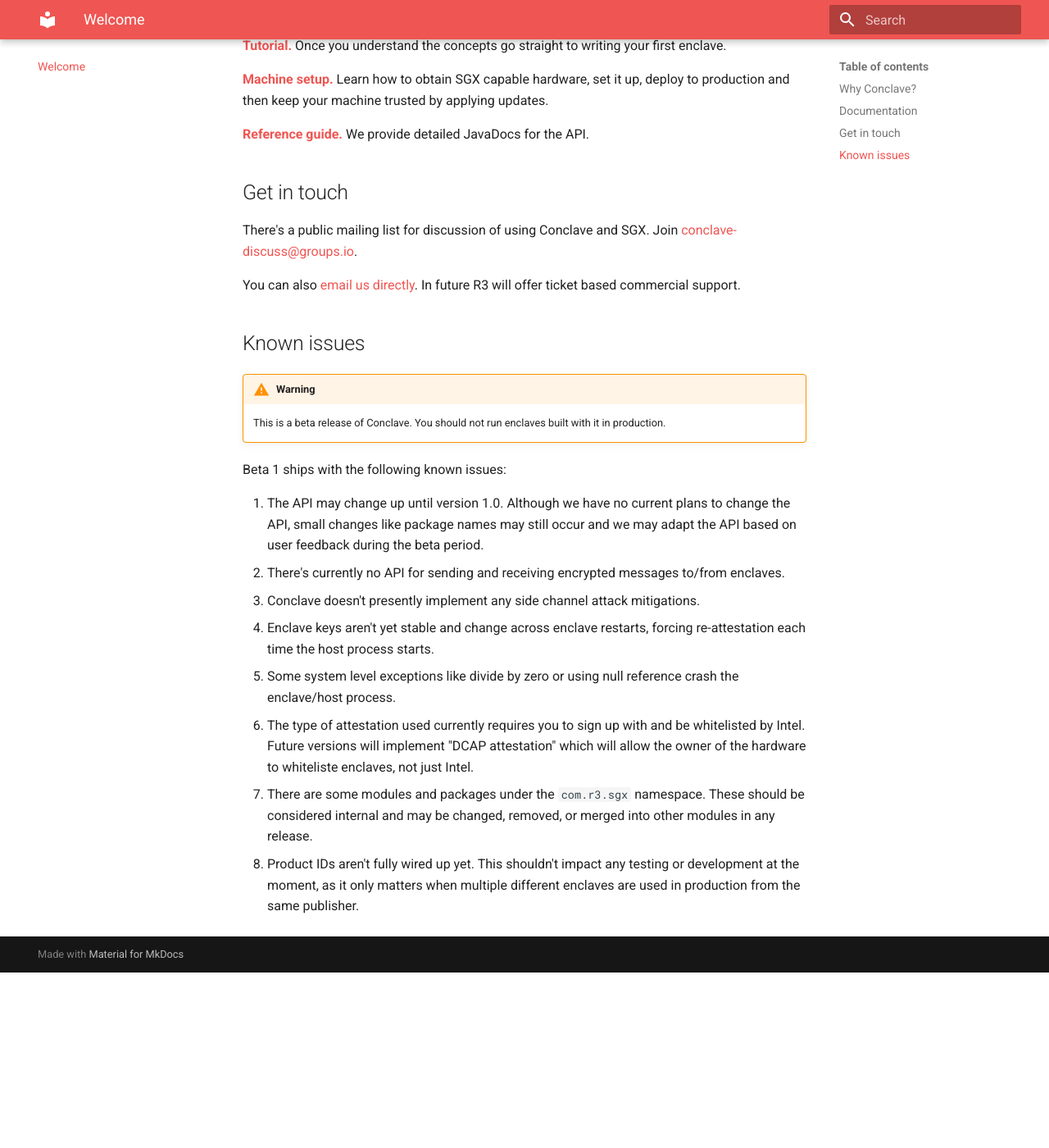
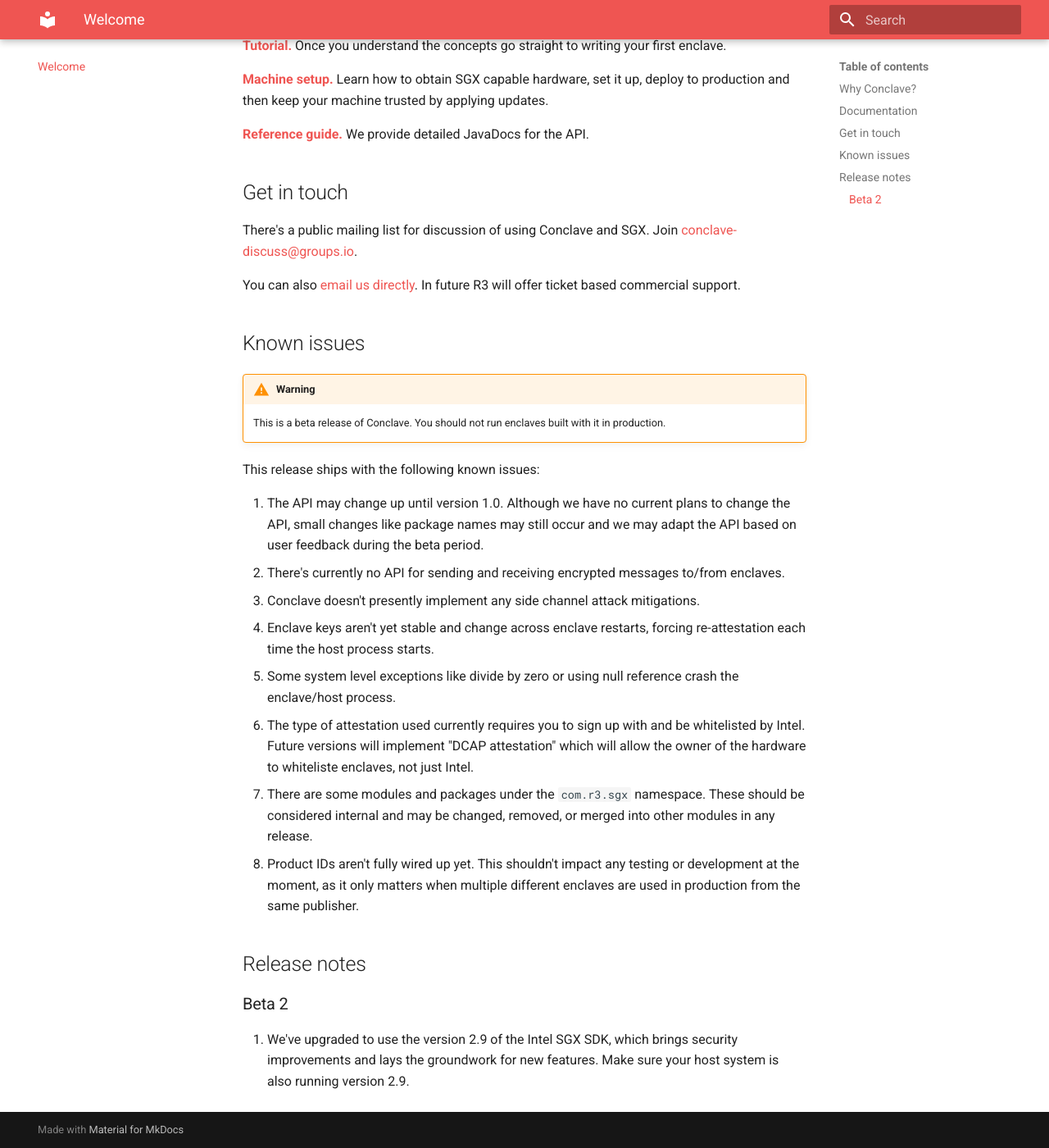
Before and after one commit to R3Conclave/conclave-core-sdk, an MkDocs documentation site: the page built from docs/docs/index.md, in a window 1280 px wide and 1400 px high, scrolled down 874 px. Shown: the whole window at 82% size. Built offline with MkDocs 1.6.1 and Material for MkDocs 9.7.7, drawn with Linux system fonts in a browser that asks for light colours; before the commit the page ends 2060 px from its top, so only the background shows below that.

```diff
--- a/docs/docs/index.md
+++ b/docs/docs/index.md
@@ -41,7 +41,7 @@
 !!! warning
     This is a beta release of Conclave. You should not run enclaves built with it in production.
 
-Beta 1 ships with the following known issues:
+This release ships with the following known issues:
 
 1. The API may change up until version 1.0. Although we have no current plans to change the API, small changes like
    package names may still occur and we may adapt the API based on user feedback during the beta period.
@@ -56,3 +56,10 @@
    changed, removed, or merged into other modules in any release.
 8. Product IDs aren't fully wired up yet. This shouldn't impact any testing or development at the moment, as it only
    matters when multiple different enclaves are used in production from the same publisher.
+
+## Release notes
+
+### Beta 2
+
+1. We've upgraded to use the version 2.9 of the Intel SGX SDK, which brings security improvements and lays the groundwork for new
+   features. Make sure your host system is also running version 2.9.
```
Also changed, not shown: 4 other files.
